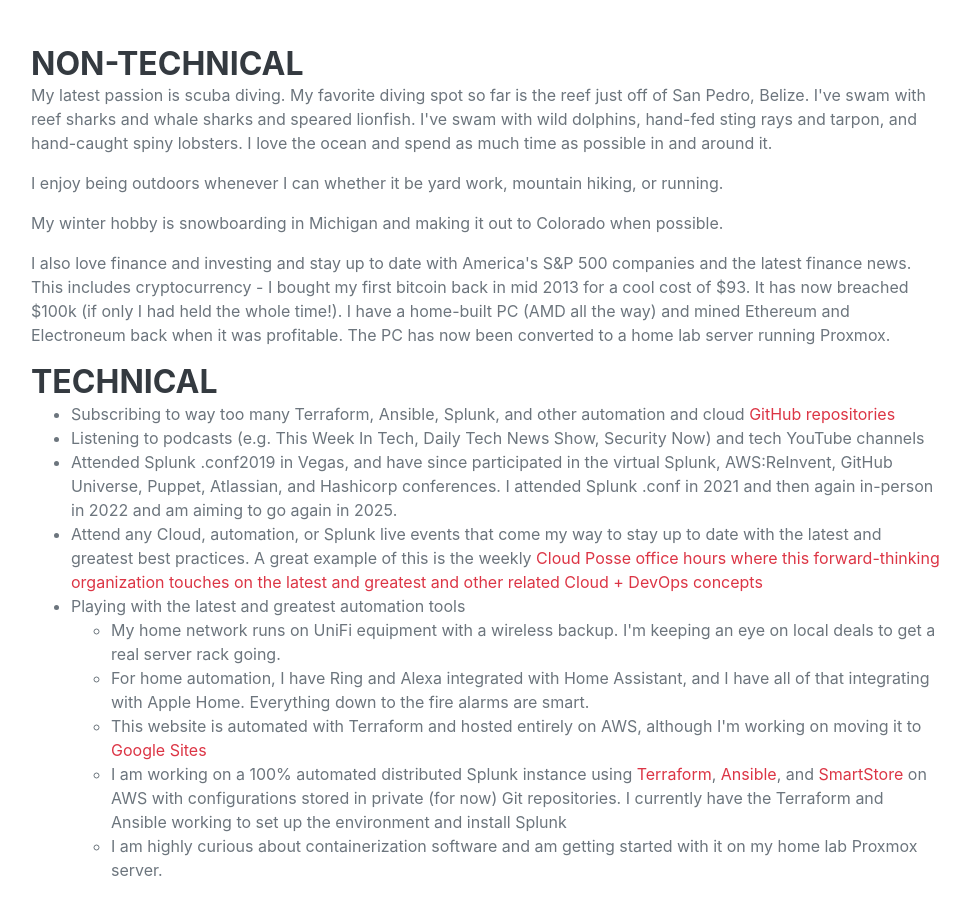
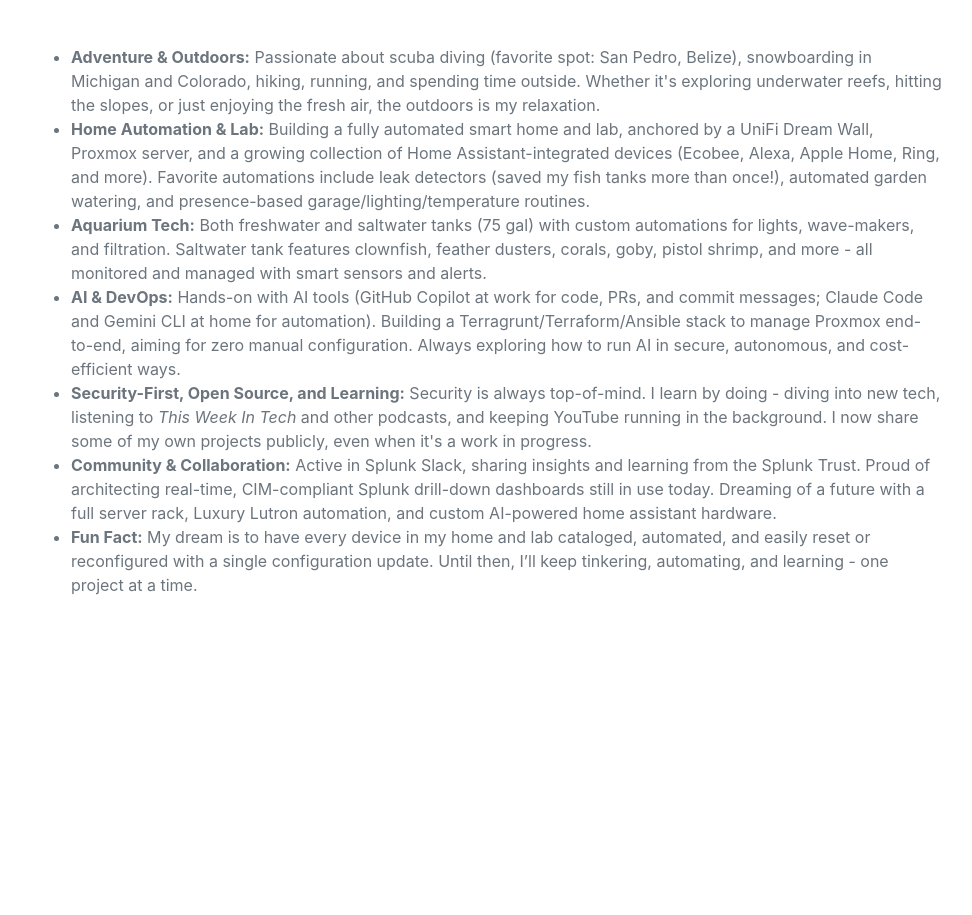
Before and after one commit to JacobPEvans/tf-static-website, a plain HTML site: page s3-files/index.html in a window 1280 px wide. Shown: the part 10305-11220 px from the top of the page, without its empty margins (289-1261 px from the left). After the commit the page ends 10998 px from the top, so only its background shows below. Drawn offline with nearby package versions, Linux system fonts and the light colour scheme; a web font is replaced by a local one.

Commit message:
Revise interests section: update content to reflect current hobbies and projects, emphasizing home automation, aquarium technology, AI & DevOps, and community engagement.
Signed-off-by: JacobPEvans <20714140+JacobPEvans@users.noreply.github.com>

```diff
--- a/s3-files/index.html
+++ b/s3-files/index.html
@@ -418,27 +418,15 @@
             <section class="resume-section" id="interests">
                 <div class="resume-section-content">
                     <h2 class="mb-5">Interests</h2>
-                    <h3 class="mb-0">Non-technical</h3>
-					<p>My latest passion is scuba diving. My favorite diving spot so far is the reef just off of San Pedro, Belize. I've swam with reef sharks and whale sharks and speared lionfish. I've swam with wild dolphins, hand-fed sting rays and tarpon, and hand-caught spiny lobsters. I love the ocean and spend as much time as possible in and around it.</p>
-                    <p>I enjoy being outdoors whenever I can whether it be yard work, mountain hiking, or running.</p>
-					<p>My winter hobby is snowboarding in Michigan and making it out to Colorado when possible.</p>
-					<p>I also love finance and investing and stay up to date with America's S&P 500 companies and the latest finance news. This includes cryptocurrency - I bought my first bitcoin back in mid 2013 for a cool cost of $93. It has now breached $100k (if only I had held the whole time!). I have a home-built PC (AMD all the way) and mined Ethereum and Electroneum back when it was profitable. The PC has now been converted to a home lab server running Proxmox.</p>
-                    <h3 class="mb-0">Technical</h3>
-					<ul>
-						<li>Subscribing to way too many Terraform, Ansible, Splunk, and other automation and cloud <a target="_blank" href="https://github.com/JacobPEvans" title="My GitHub account">GitHub repositories</a></li>
-						<li>Listening to podcasts (e.g. This Week In Tech, Daily Tech News Show, Security Now) and tech YouTube channels</li>
-						<li>Attended Splunk .conf2019 in Vegas, and have since participated in the virtual Splunk, AWS:ReInvent, GitHub Universe, Puppet, Atlassian, and Hashicorp conferences. I attended Splunk .conf in 2021 and then again in-person in 2022 and am aiming to go again in 2025.</li>
-						<li>Attend any Cloud, automation, or Splunk live events that come my way to stay up to date with the latest and greatest best practices. A great example of this is the weekly <a target="_blank" href="https://cloudposse.com/office-hours" title="Cloud Posse weekly office hours">Cloud Posse office hours where this forward-thinking organization touches on the latest and greatest and other related Cloud + DevOps concepts</a></li>
-						<li>Playing with the latest and greatest automation tools
-							<ul>
-                                <li>My home network runs on UniFi equipment with a wireless backup. I'm keeping an eye on local deals to get a real server rack going.</li>
-                                <li>For home automation, I have Ring and Alexa integrated with Home Assistant, and I have all of that integrating with Apple Home. Everything down to the fire alarms are smart.</li>
-								<li>This website is automated with Terraform and hosted entirely on AWS, although I'm working on moving it to <a target="_blank" href="https://resume.jacobpevans.com/" title="JacobPEvans Resume">Google Sites</a></li>
-								<li>I am working on a 100% automated distributed Splunk instance using <a target="_blank" href="https://registry.terraform.io/providers/hashicorp/aws/latest/docs" title="Terraform on AWS">Terraform</a>, <a target="_blank" href="https://splunk.github.io/splunk-ansible" title="Ansible on Splunk">Ansible</a>, and <a target="_blank" href="https://aws.amazon.com/blogs/apn/how-to-reduce-aws-storage-costs-for-splunk-deployments-using-smartstore" title="SmartStore using AWS S3">SmartStore</a> on AWS with configurations stored in private (for now) Git repositories. I currently have the Terraform and Ansible working to set up the environment and install Splunk</li>
-								<li>I am highly curious about containerization software and am getting started with it on my home lab Proxmox server.</li>
-							</ul>
-						</li>
-					</ul>
+                    <ul>
+                        <li><strong>Adventure & Outdoors:</strong> Passionate about scuba diving (favorite spot: San Pedro, Belize), snowboarding in Michigan and Colorado, hiking, running, and spending time outside. Whether it's exploring underwater reefs, hitting the slopes, or just enjoying the fresh air, the outdoors is my relaxation.</li>
+                        <li><strong>Home Automation & Lab:</strong> Building a fully automated smart home and lab, anchored by a UniFi Dream Wall, Proxmox server, and a growing collection of Home Assistant-integrated devices (Ecobee, Alexa, Apple Home, Ring, and more). Favorite automations include leak detectors (saved my fish tanks more than once!), automated garden watering, and presence-based garage/lighting/temperature routines.</li>
+                        <li><strong>Aquarium Tech:</strong> Both freshwater and saltwater tanks (75 gal) with custom automations for lights, wave-makers, and filtration. Saltwater tank features clownfish, feather dusters, corals, goby, pistol shrimp, and more - all monitored and managed with smart sensors and alerts.</li>
+                        <li><strong>AI & DevOps:</strong> Hands-on with AI tools (GitHub Copilot at work for code, PRs, and commit messages; Claude Code and Gemini CLI at home for automation). Building a Terragrunt/Terraform/Ansible stack to manage Proxmox end-to-end, aiming for zero manual configuration. Always exploring how to run AI in secure, autonomous, and cost-efficient ways.</li>
+                        <li><strong>Security-First, Open Source, and Learning:</strong> Security is always top-of-mind. I learn by doing - diving into new tech, listening to <em>This Week In Tech</em> and other podcasts, and keeping YouTube running in the background. I now share some of my own projects publicly, even when it's a work in progress.</li>
+                        <li><strong>Community & Collaboration:</strong> Active in Splunk Slack, sharing insights and learning from the Splunk Trust. Proud of architecting real-time, CIM-compliant Splunk drill-down dashboards still in use today. Dreaming of a future with a full server rack, Luxury Lutron automation, and custom AI-powered home assistant hardware.</li>
+                        <li><strong>Fun Fact:</strong> My dream is to have every device in my home and lab cataloged, automated, and easily reset or reconfigured with a single configuration update. Until then, I’ll keep tinkering, automating, and learning - one project at a time.</li>
+                    </ul>
                 </div>
             </section>
         </div>
```
